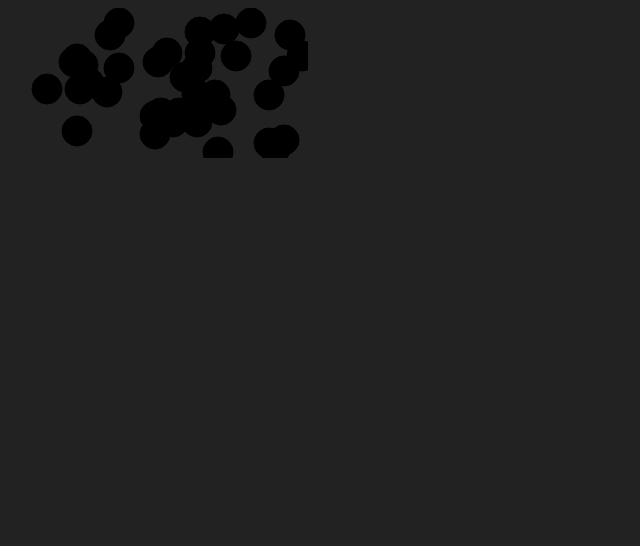
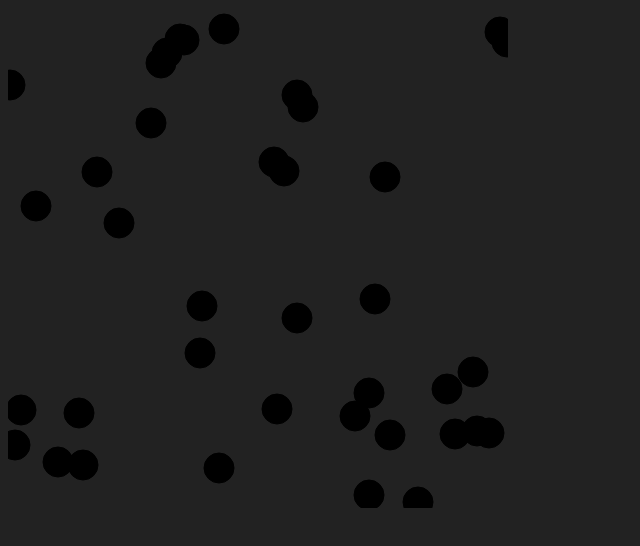
Before and after one commit to VividerAphid/weatherball, a plain HTML site: page index.html in a window 1280 px wide. Shown: the whole page, without its empty margins (0-640 px from the left). Drawn offline with Linux system fonts and the light colour scheme.

Commit message:
Added manual canvas sizing for now

```diff
--- a/index.html
+++ b/index.html
@@ -10,7 +10,7 @@
 <script src="js/classes.js"></script>
 
 <body>
-    <canvas id="mappy"></canvas>
+    <canvas id="mappy" width="500" height="500"></canvas>
     <script src="js/main.js"></script>
     <script>
         initMap();
```
